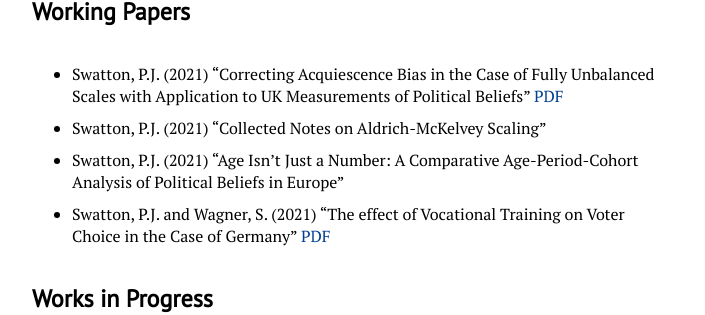
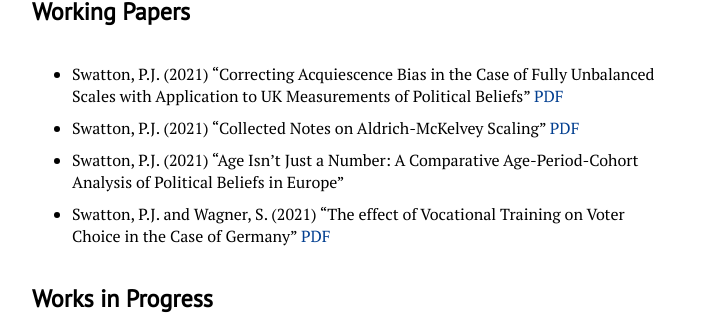
Before and after one commit to philswatton/philswatton.github.io, a Jekyll site: the page built from research.md, in a window 1280 px wide and 1042 px high. Shown: the part 254-569 px from the top of the window, without its empty margins (288-993 px from the left). Built offline with Jekyll 4.4.1, drawn with Linux system fonts in a browser that asks for light colours.

Commit message:
added am paper

```diff
--- a/_data/working.yml
+++ b/_data/working.yml
@@ -4,6 +4,7 @@
   pdf: /papers/acq_paper.pdf
 - title: Collected Notes on Aldrich-McKelvey Scaling
   authors: Swatton, P.J.
+  pdf: /papers/00_am_notes.pdf
   year: 2021
 - title: Age Isn't Just a Number&#58; A Comparative Age-Period-Cohort Analysis of Political Beliefs in Europe
   authors: Swatton, P.J.
```
